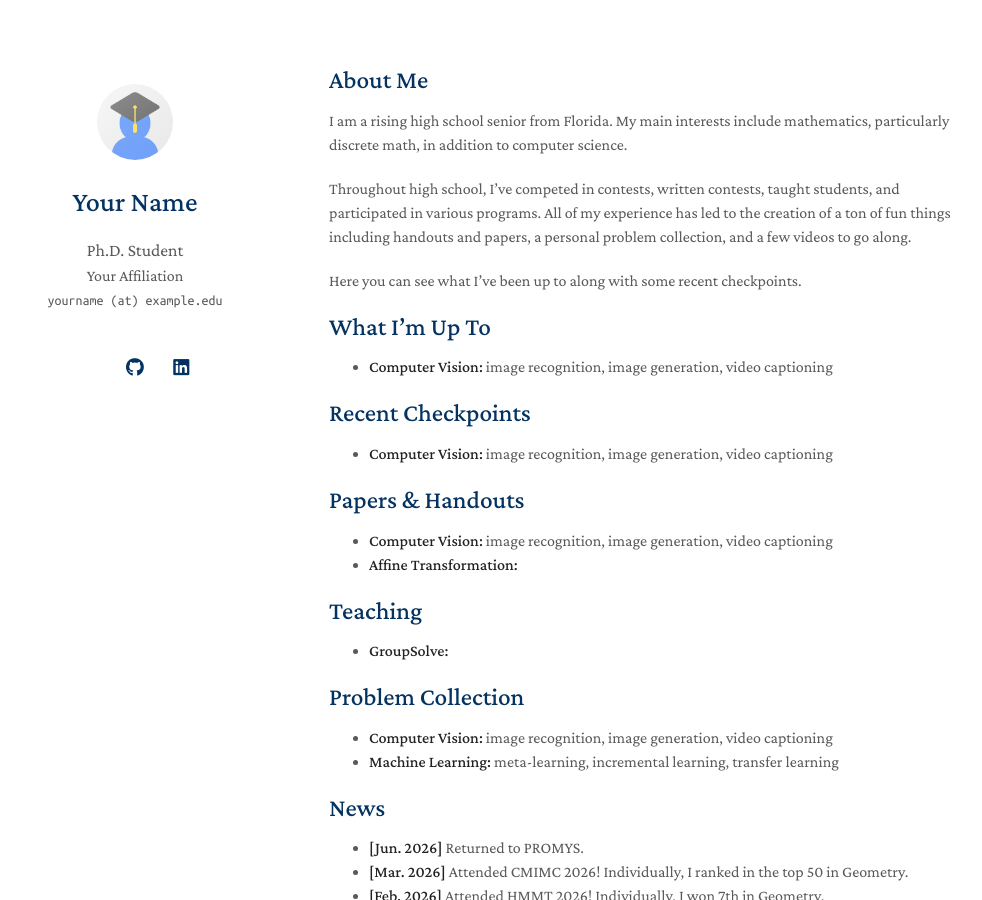
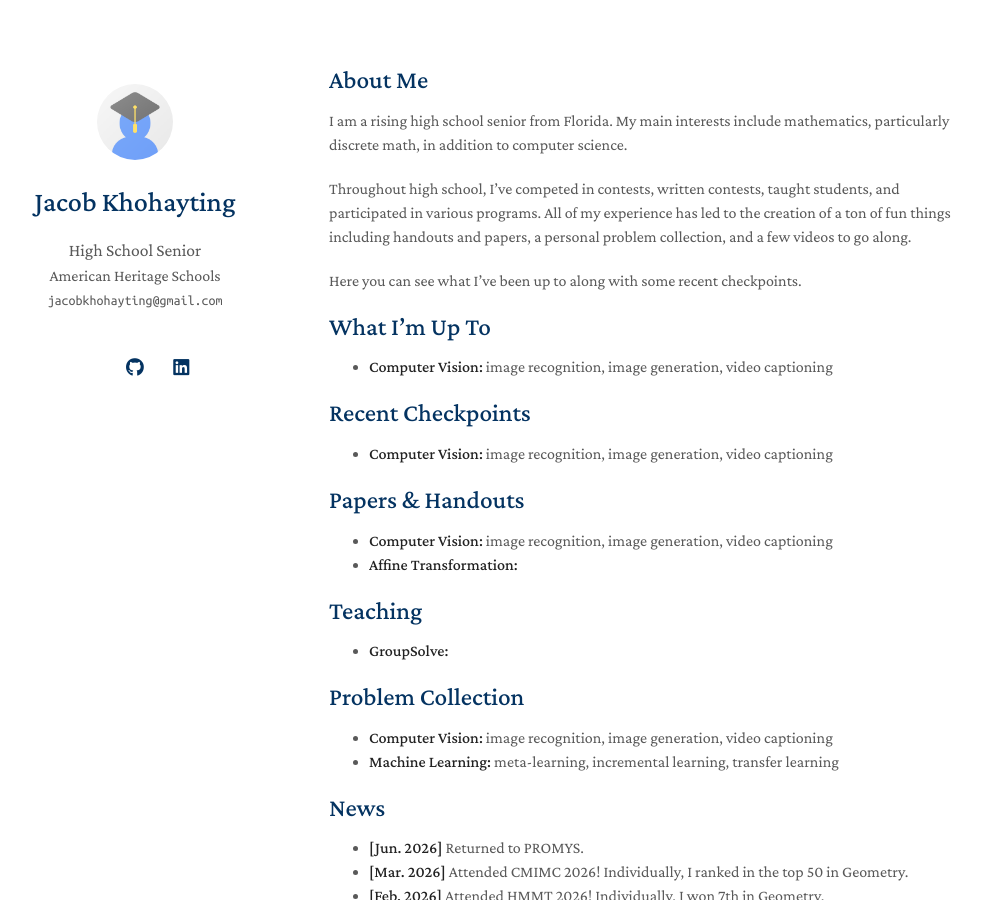
Before and after one commit to jacobkhohayting/jakhocobting, a Jekyll site: the page built from index.md, in a window 1280 px wide and 900 px high. Shown: the whole window, without its empty margins (141-1123 px from the left). Built offline with Jekyll 4.4.1, drawn with Linux system fonts in a browser that asks for light colours; a style sheet for code colours, icons or effects is not loaded; our own code applies the rules of GitHub Pages for plain Markdown files.

Commit message:
Update _config.yml

```diff
--- a/_config.yml
+++ b/_config.yml
@@ -1,8 +1,8 @@
 # Basic Information
-title: Your Name
-position: Ph.D. Student
-affiliation: Your Affiliation
-email: yourname (at) example.edu
+title: Jacob Khohayting
+position: High School Senior
+affiliation: American Heritage Schools
+email: jacobkhohayting@gmail.com
 
 # Search Engine Optimization (SEO)
 # The following information is used to improve the website traffic from search engines, e.g., Google.
```
